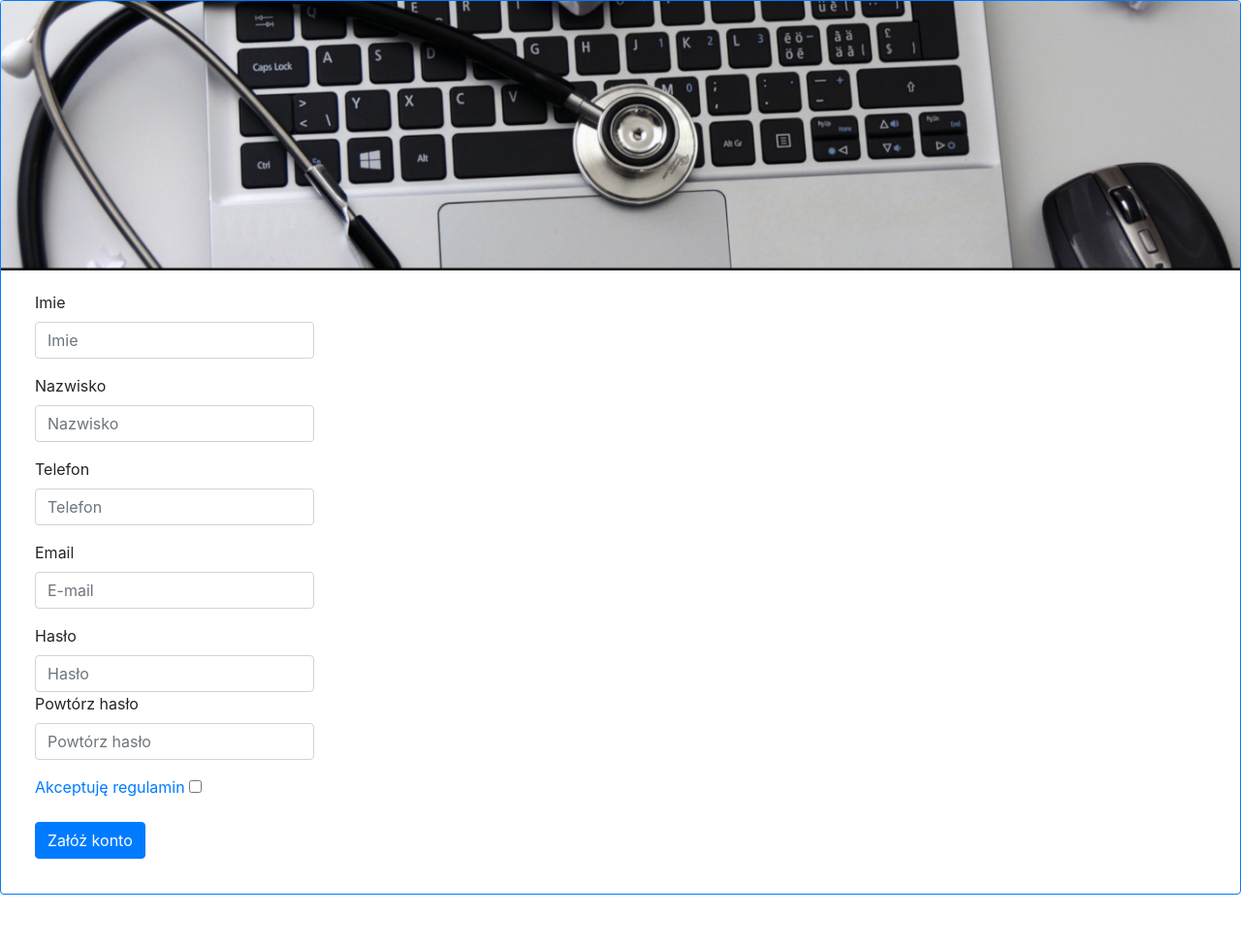
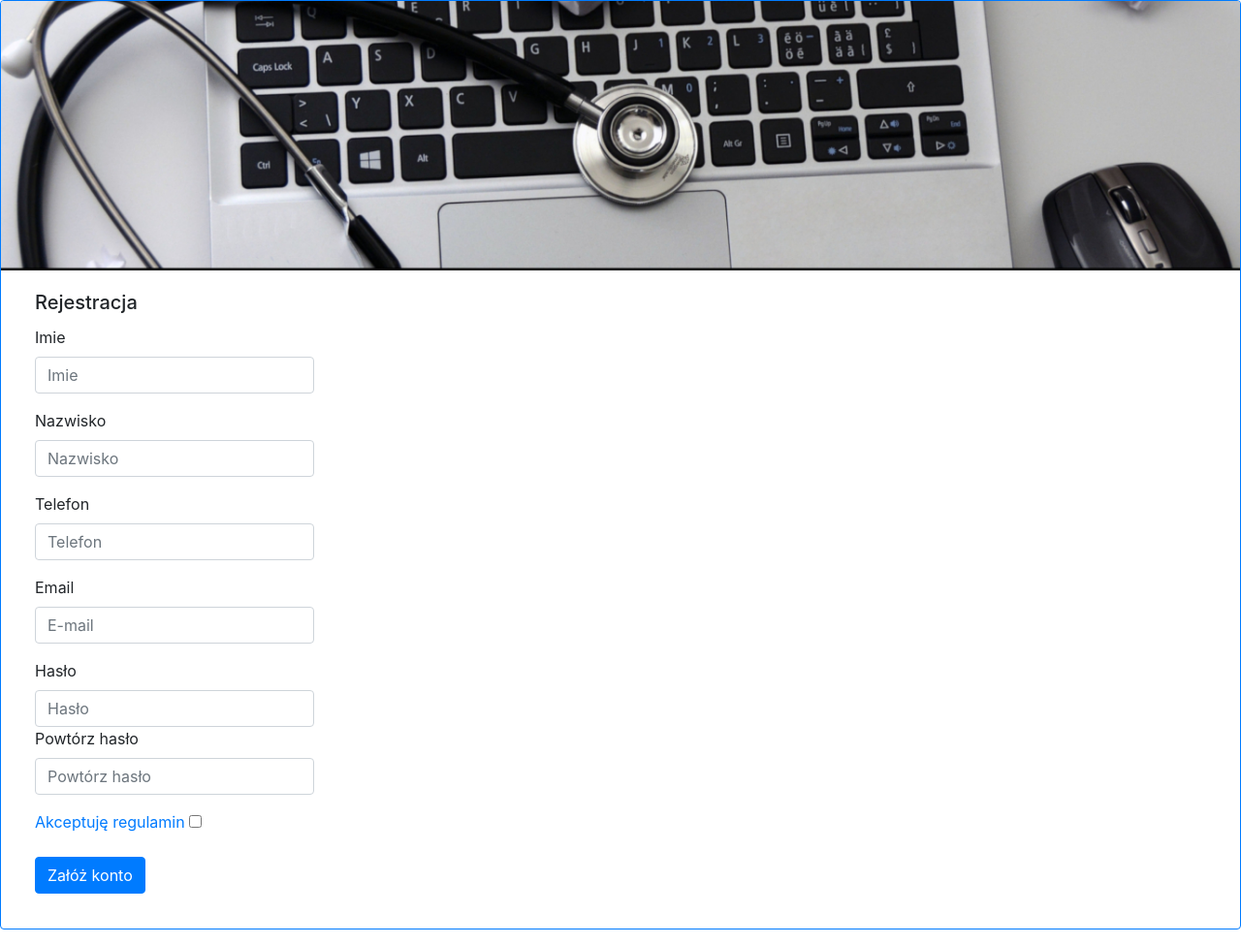
Before and after one commit to servpcteam/servpc, a PHP site: page /register.php in a window 1280 px wide. Shown: the whole page at 97% size. Before the commit the page ends 923 px from the top, so only its background shows below. Run offline with PHP 8.4, Linux system fonts and the light colour scheme.

Commit message:
Dodanie tytułu 'Logowanie' i 'Rejestracja'

```diff
--- a/index.php
+++ b/index.php
@@ -25,6 +25,7 @@ if (isset($_SESSION['loggedIn']) && ($_SESSION['loggedIn'] == true) && ($_SESSIO
     <div class="col-4"></div>
     <div class="col-4">
     <div class="card-body">
+        <h5 class="card-title">Logowanie</h5>
     <form action="php/login.php" method="post">
         <div class="form-group" style="width: 18rem">
             <label for="inputEmail">Adres email</label>
--- a/register.php
+++ b/register.php
@@ -109,6 +109,7 @@ if (isset($_POST['email'])) {
     <div class="col-4"></div>
     <div class="col-4">
     <div class="card-body">
+        <h5 class="card-title">Rejestracja</h5>
         <form method="post">
             <div class="form-group" style="width: 18rem">
                 <label for="inputName">Imie</label>
--- a/userpanel.php
+++ b/userpanel.php
@@ -64,6 +64,7 @@ if (!isset($_SESSION['loggedIn'])) {
 
 
 
+
 <?php
 	require_once('./inc/footer.php')
 ?>
```
